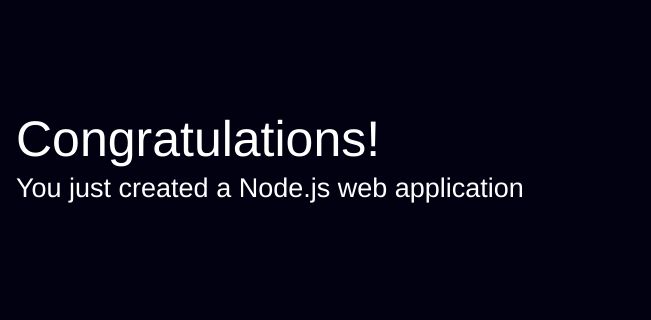
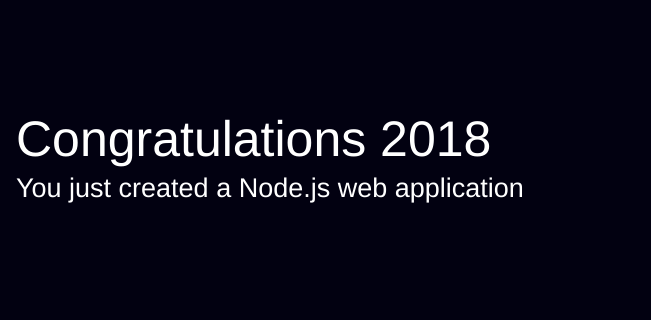
Before and after one commit to raafat1983/testcodestar, a website: page public/index.html in a window 1280 px wide. Shown: the part 171-491 px from the top of the page, 629-1280 px from the left. Drawn offline with Linux system fonts and the light colour scheme.

Commit message:
Update index.html

```diff
--- a/public/index.html
+++ b/public/index.html
@@ -58,7 +58,7 @@
         <div class="message">
             <a class="twitter-link" href="http://twitter.com/home/?status=I%20created%20a%20project%20with%20AWS%20CodeStar!%20%23AWS%20%23AWSCodeStar%20https%3A%2F%2Faws.amazon.com%2Fcodestar"><img src="assets/img/tweet.svg" /></a>
             <div class="text">
-                <h1>Congratulations!</h1>
+                <h1>Congratulations 2018</h1>
                 <h2>You just created a Node.js web application</h2>
             </div>
         </div>
```
